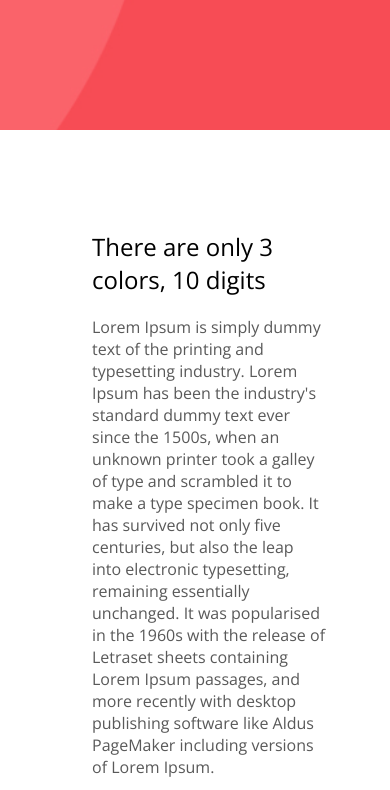
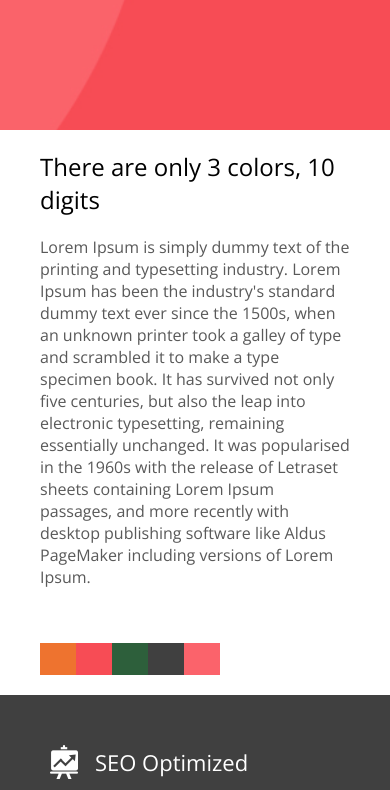
Before and after one commit to i-loading/MW, a plain HTML site: page index.html in a window 390 px wide. Shown: the part 502-1292 px from the top of the page. Drawn offline with nearby package versions, Linux system fonts and the light colour scheme.

Commit message:
Add files via upload

```diff
--- a/css/style.css
+++ b/css/style.css
@@ -228,7 +228,10 @@ footer p {
 	}
 	.advantages__item {
 		padding: 50px;
-	}
+  }
+  .desc_section .container{
+    padding: 20px 40px;
+  }
 }
 @media screen and (min-width: 1270px) {
 	.advantages__item_one {
```
Also changed, not shown: index.html (line endings or trailing spaces).
